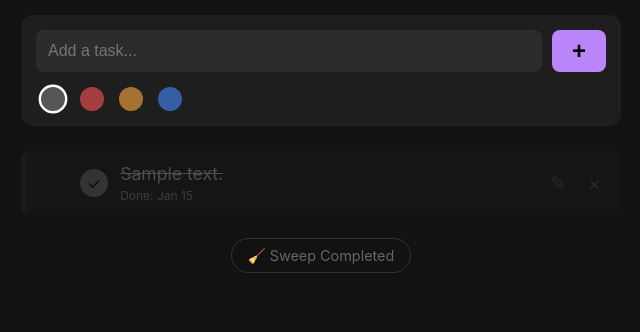
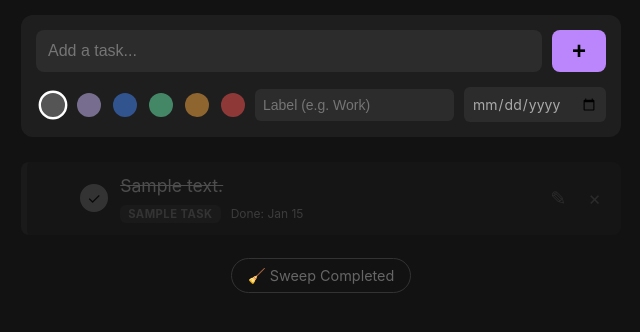
Before and after one commit to dafioram/SimpleTaskList, a Flask app: page / in a window 1280 px wide. Shown: the top 332 px of the page, without its empty margins (319-959 px from the left). Run offline with Flask 3, Linux system fonts and the light colour scheme; tables that the repository leaves empty hold one stand-in row (values such as "Sample post").

Commit message:
Add labels and due dates

```diff
--- a/main.py
+++ b/main.py
@@ -23,24 +23,46 @@ class Task(db.Model):
     id = db.Column(db.Integer, primary_key=True)
     content = db.Column(db.Text, nullable=False)
     position = db.Column(db.Integer, default=0)
-    # New Field: Color (default, red, orange, blue)
+
+    # Color now represents the GROUP (Purple, Blue, Green, etc.)
     color = db.Column(db.String(20), default='default')
+
+    label = db.Column(db.String(50), nullable=True)
+    due_date = db.Column(db.String(20), nullable=True) # YYYY-MM-DD
+
     created_at = db.Column(db.DateTime, default=datetime.datetime.now)
     completed_at = db.Column(db.DateTime, nullable=True)
+
+    # --- HELPER: Calculate Days Left ---
+    def get_time_display(self):
+        if not self.due_date:
+            return None
+
+        try:
+            # Parse the stored string back into a date object
+            due = datetime.datetime.strptime(self.due_date, '%Y-%m-%d').date()
+            today = datetime.date.today()
+            delta = (due - today).days
+
+            if delta == 0: return "Due today"
+            if delta == 1: return "1 day left"
+            if delta > 1:  return f"{delta} days left"
+            if delta == -1: return "1 day overdue"
+            return f"{abs(delta)} days overdue"
+        except:
+            return None
 
 with app.app_context():
     db.session.execute(text("PRAGMA journal_mode=WAL"))
     db.create_all()
-
-    # --- AUTO-MIGRATION FOR EXISTING DB ---
-    # This tries to add the 'color' column if it's missing from your old DB
-    try:
-        with db.engine.connect() as conn:
-            conn.execute(text("ALTER TABLE task ADD COLUMN color VARCHAR(20) DEFAULT 'default'"))
-            print("✅ Migration: Added 'color' column to database.")
-    except Exception:
-        # Fails silently if column already exists (which is good)
-        pass
+    # Migration block (Safe to keep)
+    with db.engine.connect() as conn:
+        try: conn.execute(text("ALTER TABLE task ADD COLUMN color VARCHAR(20) DEFAULT 'default'"))
+        except: pass
+        try: conn.execute(text("ALTER TABLE task ADD COLUMN label VARCHAR(50)"))
+        except: pass
+        try: conn.execute(text("ALTER TABLE task ADD COLUMN due_date VARCHAR(20)"))
+        except: pass
 
 # --- ROUTES ---
 
@@ -48,13 +70,13 @@ with app.app_context():
 def index():
     tasks = Task.query.all()
 
-    # Active: Sorted by Position (Manual Order)
+    # Sort Active by Position
     active_tasks = sorted(
         [t for t in tasks if t.completed_at is None],
         key=lambda t: t.position
     )
 
-    # Finished: Sorted by Completion Date (Newest first)
+    # Sort Finished by Completed Date
     finished_tasks = sorted(
         [t for t in tasks if t.completed_at is not None],
         key=lambda t: t.completed_at,
@@ -70,27 +92,37 @@ def service_worker():
 @app.route('/add', methods=['POST'])
 def add_task():
     content = request.form.get('content')
-    color = request.form.get('color', 'default') # Get color from form
+    color = request.form.get('color', 'default')
+    label = request.form.get('label')
+    due_date = request.form.get('due_date')
 
     if content:
         max_pos = db.session.query(db.func.max(Task.position)).scalar()
         new_pos = (max_pos + 1) if max_pos is not None else 0
 
-        new_task = Task(content=content, position=new_pos, color=color)
+        new_task = Task(
+            content=content, position=new_pos, color=color,
+            label=label if label else None,
+            due_date=due_date if due_date else None
+        )
         db.session.add(new_task)
         db.session.commit()
     return redirect(url_for('index'))
 
-# --- NEW EDIT ROUTE ---
 @app.route('/edit/<int:id>', methods=['GET', 'POST'])
 def edit_task(id):
     task = db.session.get(Task, id)
-    if not task:
-        return redirect(url_for('index'))
+    if not task: return redirect(url_for('index'))
 
     if request.method == 'POST':
         task.content = request.form.get('content')
         task.color = request.form.get('color')
+
+        lbl = request.form.get('label')
+        dd = request.form.get('due_date')
+        task.label = lbl if lbl else None
+        task.due_date = dd if dd else None
+
         db.session.commit()
         return redirect(url_for('index'))
 
@@ -113,15 +145,12 @@ def toggle_task(id):
 def move_task(id, direction):
     current = db.session.get(Task, id)
     if not current or current.completed_at: return redirect(url_for('index'))
-
     query = Task.query.filter(Task.completed_at.is_(None))
 
     if direction == 'up':
-        neighbor = query.filter(Task.position < current.position)\
-                        .order_by(Task.position.desc()).first()
+        neighbor = query.filter(Task.position < current.position).order_by(Task.position.desc()).first()
     else:
-        neighbor = query.filter(Task.position > current.position)\
-                        .order_by(Task.position.asc()).first()
+        neighbor = query.filter(Task.position > current.position).order_by(Task.position.asc()).first()
 
     if neighbor:
         current.position, neighbor.position = neighbor.position, current.position
@@ -136,24 +165,16 @@ def delete_task(id):
         db.session.commit()
     return redirect(url_for('index'))
 
-# --- SWEEP FUNCTION ---
 @app.route('/sweep')
 def sweep_completed():
-    # Deletes all completed tasks
     db.session.query(Task).filter(Task.completed_at.isnot(None)).delete()
     db.session.commit()
     return redirect(url_for('index'))
 
 if __name__ == '__main__':
-    # Auto-Backup
     if os.path.exists(db_path):
         with app.app_context():
             try: db.session.execute(text("PRAGMA wal_checkpoint(TRUNCATE)"))
             except: pass
-        ts = datetime.datetime.now().strftime("%Y%m%d_%H%M%S")
-        backup_dir = os.path.join(os.path.dirname(db_path), 'backups')
-        os.makedirs(backup_dir, exist_ok=True)
-        shutil.copy(db_path, os.path.join(backup_dir, f"tasks_backup_{ts}.db"))
-
     port = int(os.environ.get("PORT", 5000))
     app.run(host="0.0.0.0", port=port, debug=True)
--- a/templates/index.html
+++ b/templates/index.html
@@ -5,82 +5,100 @@
     <meta charset="UTF-8">
     <meta name="viewport" content="width=device-width, initial-scale=1.0">
     <title>Task List</title>
-	<style>
+    <style>
         body {
             background-color: #121212; color: #e0e0e0;
             font-family: -apple-system, BlinkMacSystemFont, "Segoe UI", Roboto, sans-serif;
             margin: 0; padding: 15px; max-width: 600px; margin: 0 auto;
         }
 
-        /* --- Add Bar Container --- */
+        /* --- Input Area --- */
         .add-container {
-            background: #1e1e1e;
-            padding: 15px;
-            border-radius: 12px;
-            margin-bottom: 25px;
+            background: #1e1e1e; padding: 15px; border-radius: 12px; margin-bottom: 25px;
         }
+        .add-container form { display: flex; flex-direction: column; gap: 15px; }
 
-        /* FIX: Apply Flex Layout to the FORM itself to force spacing */
-        .add-container form {
-            display: flex;
-            flex-direction: column;
-            gap: 15px; /* This pushes the colors down away from the input */
-        }
-
-        .add-form { display: flex; gap: 10px; width: 100%; }
+        .add-form-main { display: flex; gap: 10px; width: 100%; }
+        .add-form-details { display: flex; gap: 10px; align-items: center; }
 
         input[type="text"] {
             flex-grow: 1; padding: 12px; border-radius: 8px; border: none;
             font-size: 16px; background: #2c2c2c; color: white; outline: none;
         }
 
+        input.small-input {
+            background: #2c2c2c; color: #aaa; border: none; padding: 8px;
+            border-radius: 6px; font-size: 14px; outline: none;
+        }
+        input[type="date"] { font-family: inherit; }
+
         button.add-btn {
-            background-color: #bb86fc; /* Purple */
-            color: #000;
-            border: none; padding: 0 20px;
+            background-color: #bb86fc; color: #000; border: none; padding: 0 20px;
             border-radius: 8px; font-weight: bold; font-size: 24px; cursor: pointer;
         }
         button.add-btn:hover { background-color: #a370db; }
 
-        /* Color Radio Buttons */
-        .color-selector {
-            display: flex;
-            gap: 15px;
-            padding-left: 5px;
-            align-items: center;
+        /* --- Color Selector (Groups) --- */
+        .color-selector { display: flex; gap: 12px; padding-left: 5px; align-items: center; }
+        .color-option { cursor: pointer; position: relative; display: flex; align-items: center; }
+        .color-option input { display: none; }
+        .dot {
+            width: 20px; height: 20px; border-radius: 50%; display: block;
+            border: 2px solid transparent; opacity: 0.5; transition: all 0.2s;
         }
 
-        .color-option { cursor: pointer; position: relative; display: flex; align-items: center; }
-        .color-option input { display: none; }
+        /* New Group Palette */
+        .dot.default { background-color: #555; }
+        .dot.purple { background-color: #d0bcff; }
+        .dot.blue { background-color: #448aff; }
+        .dot.green { background-color: #69f0ae; }
+        .dot.orange { background-color: #ffab40; }
+        .dot.red { background-color: #ff5252; }
 
-        .dot {
-            width: 20px; height: 20px; border-radius: 50%; display: block;
-            border: 2px solid transparent; opacity: 0.6; transition: all 0.2s;
-        }
-        /* Color Definitions */
-        .dot.default { background-color: #555; }
-        .dot.red { background-color: #ff5252; }
-        .dot.orange { background-color: #ffab40; }
-        .dot.blue { background-color: #448aff; }
-
-        /* Selected State */
-        .color-option input:checked + .dot {
-            opacity: 1; transform: scale(1.2); border-color: #fff;
-        }
+        .color-option input:checked + .dot { opacity: 1; transform: scale(1.2); border-color: #fff; }
 
         /* --- Task Card --- */
         .task-card {
             background-color: #1e1e1e; padding: 12px 15px; margin-bottom: 10px;
             border-radius: 8px; display: flex; align-items: center; gap: 12px;
-            border-left: 6px solid #333;
+            border-left: 6px solid #333; /* Default */
         }
 
-        /* Priority Borders */
+        /* Group Borders */
+        .task-card.border-purple { border-left-color: #d0bcff; }
+        .task-card.border-blue { border-left-color: #448aff; }
+        .task-card.border-green { border-left-color: #69f0ae; }
+        .task-card.border-orange { border-left-color: #ffab40; }
         .task-card.border-red { border-left-color: #ff5252; }
-        .task-card.border-orange { border-left-color: #ffab40; }
-        .task-card.border-blue { border-left-color: #448aff; }
 
-        /* Controls */
+        .task-content { flex-grow: 1; display: flex; flex-direction: column; }
+        .task-text {
+            font-size: 1.1rem; color: #fff;
+            word-break: break-word; line-height: 1.4;
+        }
+
+        /* --- Meta Data --- */
+        .task-meta {
+            display: flex; align-items: center; gap: 10px; margin-top: 6px;
+            font-size: 0.75rem; color: #666;
+        }
+
+        /* DYNAMIC COLORED LABELS */
+        .label-chip {
+            padding: 2px 8px; border-radius: 6px;
+            font-size: 0.7rem; font-weight: bold;
+            text-transform: uppercase; letter-spacing: 0.5px;
+            background-color: #333; color: #ccc; /* Fallback */
+        }
+
+        /* Chip Color Variants */
+        .chip-purple { background-color: rgba(208, 188, 255, 0.15); color: #d0bcff; }
+        .chip-blue   { background-color: rgba(68, 138, 255, 0.15); color: #448aff; }
+        .chip-green  { background-color: rgba(105, 240, 174, 0.15); color: #69f0ae; }
+        .chip-orange { background-color: rgba(255, 171, 64, 0.15); color: #ffab40; }
+        .chip-red    { background-color: rgba(255, 82, 82, 0.15); color: #ff5252; }
+
+        /* --- Controls --- */
         .order-controls { display: flex; flex-direction: column; gap: 4px; }
         .arrow-btn { text-decoration: none; color: #555; font-size: 14px; line-height: 1; padding: 2px 6px; }
         .arrow-btn:hover { color: #fff; }
@@ -91,11 +109,6 @@
             text-decoration: none; color: transparent; flex-shrink: 0;
         }
         .toggle-btn:hover { border-color: #fff; }
-
-        .task-content { flex-grow: 1; display: flex; flex-direction: column; }
-        .task-text { font-size: 1.1rem; color: #fff; word-break: break-word; }
-        .task-date { font-size: 0.75rem; color: #666; margin-top: 4px; }
-
         .icon-btn { text-decoration: none; color: #444; font-size: 1.2rem; padding: 0 5px; }
         .icon-btn:hover { color: #fff; }
         .delete-btn:hover { color: #ff5252; }
@@ -105,21 +118,30 @@
         .task-card.completed .task-text { text-decoration: line-through; color: #888; }
         .task-card.completed .toggle-btn { background-color: #555; border-color: #555; color: #000; }
         .task-card.completed .order-controls { visibility: hidden; }
+        .task-card.completed .label-chip { background-color: #222; color: #555; } /* Grey out label when done */
     </style>
 </head>
 <body>
 
     <div class="add-container">
         <form action="/add" method="POST">
-            <div class="add-form">
+            <div class="add-form-main">
                 <input type="text" name="content" placeholder="Add a task..." required autocomplete="off">
                 <button type="submit" class="add-btn">+</button>
             </div>
-            <div class="color-selector">
-                <label class="color-option"><input type="radio" name="color" value="default" checked><span class="dot default"></span></label>
-                <label class="color-option"><input type="radio" name="color" value="red"><span class="dot red"></span></label>
-                <label class="color-option"><input type="radio" name="color" value="orange"><span class="dot orange"></span></label>
-                <label class="color-option"><input type="radio" name="color" value="blue"><span class="dot blue"></span></label>
+
+            <div class="add-form-details">
+                <div class="color-selector">
+                    <label class="color-option"><input type="radio" name="color" value="default" checked><span class="dot default"></span></label>
+                    <label class="color-option"><input type="radio" name="color" value="purple"><span class="dot purple"></span></label>
+                    <label class="color-option"><input type="radio" name="color" value="blue"><span class="dot blue"></span></label>
+                    <label class="color-option"><input type="radio" name="color" value="green"><span class="dot green"></span></label>
+                    <label class="color-option"><input type="radio" name="color" value="orange"><span class="dot orange"></span></label>
+                    <label class="color-option"><input type="radio" name="color" value="red"><span class="dot red"></span></label>
+                </div>
+
+                <input type="text" name="label" class="small-input" placeholder="Label (e.g. Work)" style="width: 100px;">
+                <input type="date" name="due_date" class="small-input">
             </div>
         </form>
     </div>
@@ -139,17 +161,25 @@
 
             <div class="task-content">
                 <span class="task-text">{{ task.content }}</span>
-                <span class="task-date">
-                    {% if task.completed_at %}Done: {{ task.completed_at.strftime('%b %d') }}
-                    {% else %}Added: {{ task.created_at.strftime('%b %d') }}
+
+                <div class="task-meta">
+                    {% if task.label %}
+                        <span class="label-chip chip-{{ task.color }}">{{ task.label }}</span>
                     {% endif %}
-                </span>
+
+                    {% if task.completed_at %}
+                        <span>Done: {{ task.completed_at.strftime('%b %d') }}</span>
+                    {% else %}
+                        {% set days_msg = task.get_time_display() %}
+                        {% if days_msg %}
+                            <span>• {{ days_msg }}</span>
+                        {% endif %}
+                    {% endif %}
+                </div>
             </div>
 
             <a href="/edit/{{ task.id }}" class="icon-btn">✎</a>
-
-            <a href="/delete/{{ task.id }}" class="icon-btn delete-btn"
-               onclick="return confirm('Delete this task?');">×</a>
+            <a href="/delete/{{ task.id }}" class="icon-btn delete-btn" onclick="return confirm('Delete this task?');">×</a>
         </div>
         {% endfor %}
     </div>
@@ -160,6 +190,5 @@
            🧹 Sweep Completed
         </a>
     </div>
-
 </body>
 </html>
```
Also changed, not shown: templates/edit.html (+23 -21 lines).
